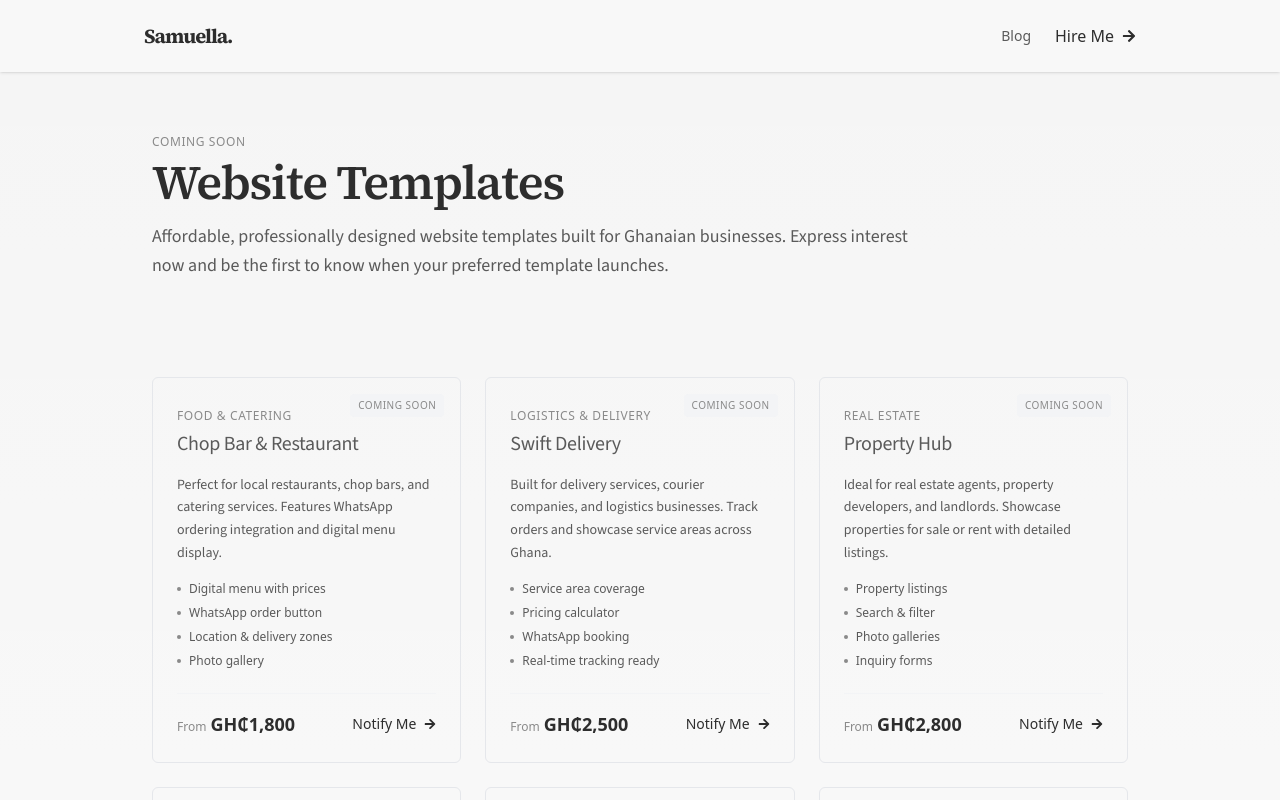
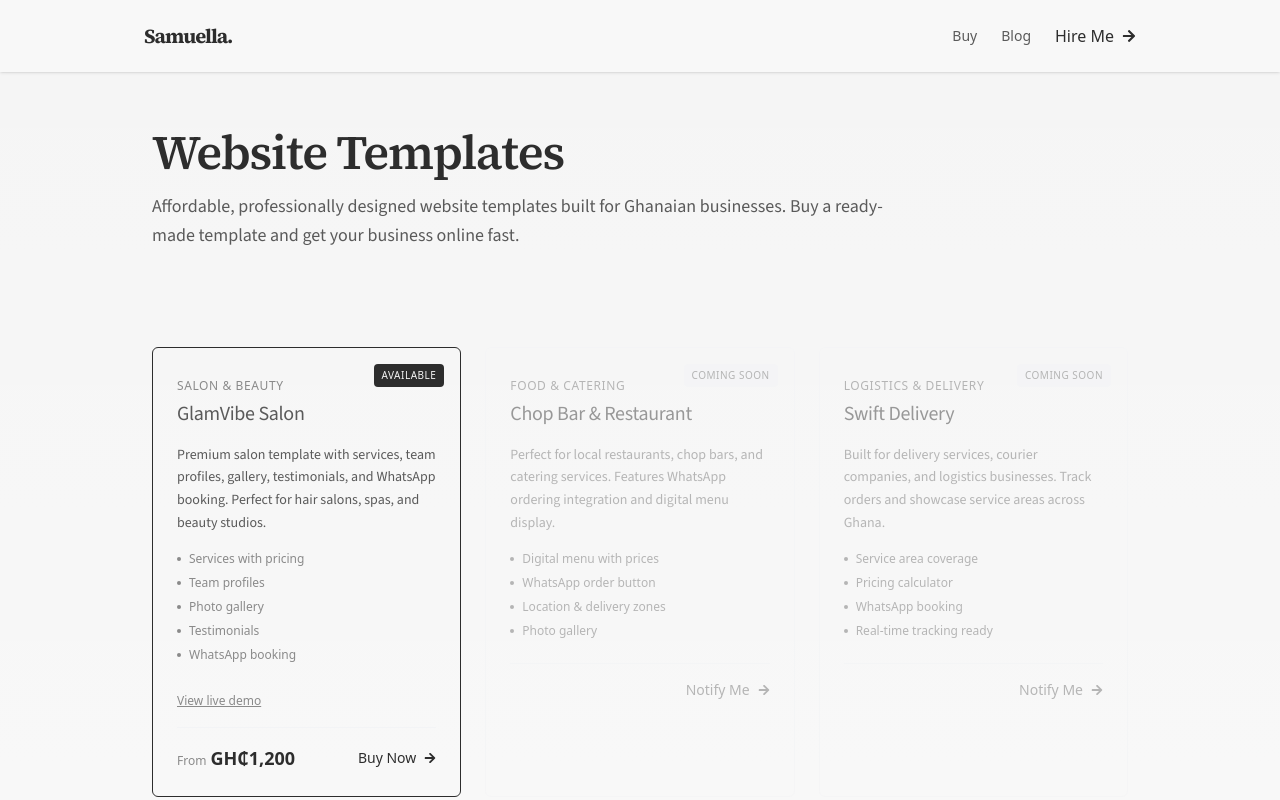
Before and after one commit to aglago/samuella, a Next.js app: page /shop in a window 1280 px wide. Shown: the top 800 px of the page. Built offline with nearby package versions, Linux system fonts and the light colour scheme.

Commit message:
Add GlamVibe template to shop, grey out coming soon templates

```diff
--- a/app/shop/page.tsx
+++ b/app/shop/page.tsx
@@ -15,9 +15,28 @@ interface Template {
   description: string;
   price: number;
   features: string[];
+  available?: boolean;
+  demoUrl?: string;
 }
 
 const TEMPLATES: Template[] = [
+  {
+    id: "glamvibe-salon",
+    title: "GlamVibe Salon",
+    category: "Salon & Beauty",
+    description:
+      "Premium salon template with services, team profiles, gallery, testimonials, and WhatsApp booking. Perfect for hair salons, spas, and beauty studios.",
+    price: 1200,
+    features: [
+      "Services with pricing",
+      "Team profiles",
+      "Photo gallery",
+      "Testimonials",
+      "WhatsApp booking",
+    ],
+    available: true,
+    demoUrl: "https://glamvibe.vercel.app",
+  },
   {
     id: "chop-bar-restaurant",
     title: "Chop Bar & Restaurant",
@@ -134,20 +153,32 @@ const TEMPLATES: Template[] = [
 
 const TemplateCard = ({ template }: { template: Template }) => {
   return (
-    <div className="rounded-md border border-gray-200 p-6 transition-all duration-200 hover:border-primary hover:shadow-sm relative">
-      <span className="absolute top-4 right-4 text-[10px] uppercase tracking-wider bg-gray-100 text-accent px-2 py-1 rounded">
-        Coming Soon
+    <div className={`rounded-md border p-6 transition-all duration-200 relative ${
+      template.available
+        ? "border-primary hover:shadow-sm"
+        : "border-gray-100 opacity-60"
+    }`}>
+      <span className={`absolute top-4 right-4 text-[10px] uppercase tracking-wider px-2 py-1 rounded ${
+        template.available
+          ? "bg-primary text-light"
+          : "bg-gray-100 text-accent"
+      }`}>
+        {template.available ? "Available" : "Coming Soon"}
       </span>
       <div className="mb-4">
         <span className="text-xs text-accent uppercase tracking-wider">
           {template.category}
         </span>
-        <h3 className="text-xl font-semibold text-primary heading-secondary mt-1">
+        <h3 className={`text-xl font-semibold heading-secondary mt-1 ${
+          template.available ? "text-primary" : "text-accent"
+        }`}>
           {template.title}
         </h3>
       </div>
 
-      <p className="text-secondary text-sm leading-relaxed mb-4">
+      <p className={`text-sm leading-relaxed mb-4 ${
+        template.available ? "text-secondary" : "text-accent"
+      }`}>
         {template.description}
       </p>
 
@@ -155,7 +186,7 @@ const TemplateCard = ({ template }: { template: Template }) => {
         {template.features.map((feature, index) => (
           <li
             key={index}
-            className="text-xs text-secondary flex items-center gap-2"
+            className="text-xs text-accent flex items-center gap-2"
           >
             <span className="w-1 h-1 bg-accent rounded-full"></span>
             {feature}
@@ -163,20 +194,44 @@ const TemplateCard = ({ template }: { template: Template }) => {
         ))}
       </ul>
 
+      {template.available && template.demoUrl && (
+        <div className="mb-4">
+          <Link
+            href={template.demoUrl}
+            target="_blank"
+            rel="noopener noreferrer"
+            className="text-xs text-accent hover:text-primary transition-colors underline"
+          >
+            View live demo
+          </Link>
+        </div>
+      )}
+
       <div className="flex items-center justify-between pt-4 border-t border-gray-100">
+        {template.available ? (
           <div>
             <span className="text-xs text-accent">From</span>
             <span className="text-lg font-semibold text-primary ml-1">
               GH₵{template.price.toLocaleString()}
             </span>
           </div>
+        ) : (
+          <div></div>
+        )}
         <Link
-          href={`https://wa.me/233509581027?text=Hi Samuella, I'm interested in the "${template.title}" template for my business. Please notify me when it's ready!`}
+          href={template.available
+            ? `https://wa.me/233509581027?text=Hi Samuella, I want to buy the "${template.title}" template for my business!`
+            : `https://wa.me/233509581027?text=Hi Samuella, I'm interested in the "${template.title}" template. Please notify me when it's ready!`
+          }
           target="_blank"
           rel="noopener noreferrer"
-          className="group text-sm text-primary flex items-center gap-2 hover:text-accent transition-colors"
+          className={`group text-sm flex items-center gap-2 transition-colors ${
+            template.available
+              ? "text-primary hover:text-accent"
+              : "text-accent hover:text-primary"
+          }`}
         >
-          <span>Notify Me</span>
+          <span>{template.available ? "Buy Now" : "Notify Me"}</span>
           <FaArrowRight className="text-xs transition-transform duration-200 group-hover:translate-x-1" />
         </Link>
       </div>
@@ -191,14 +246,13 @@ export default function ShopPage() {
       <div className="pt-6 pb-8">
         <div className="container mx-auto px-4">
           <div className="max-w-3xl">
-            <span className="text-xs uppercase tracking-wider text-accent mb-2 inline-block">Coming Soon</span>
             <h1 className="text-4xl md:text-5xl heading-primary mb-4">
               Website Templates
             </h1>
             <p className="text-lg text-secondary leading-relaxed">
               Affordable, professionally designed website templates built for
-              Ghanaian businesses. Express interest now and be the first to know
-              when your preferred template launches.
+              Ghanaian businesses. Buy a ready-made template and get your
+              business online fast.
             </p>
           </div>
         </div>
@@ -227,18 +281,18 @@ export default function ShopPage() {
                 <div className="w-10 h-10 rounded-full border-2 border-accent flex items-center justify-center mx-auto mb-4">
                   <span className="text-sm font-medium text-primary">1</span>
                 </div>
-                <h3 className="font-medium text-primary mb-2">Express Interest</h3>
+                <h3 className="font-medium text-primary mb-2">Choose</h3>
                 <p className="text-sm text-secondary">
-                  Click &quot;Notify Me&quot; on templates you&apos;re interested in
+                  Pick a template that fits your business
                 </p>
               </div>
               <div className="text-center">
                 <div className="w-10 h-10 rounded-full border-2 border-accent flex items-center justify-center mx-auto mb-4">
                   <span className="text-sm font-medium text-primary">2</span>
                 </div>
-                <h3 className="font-medium text-primary mb-2">Get Notified</h3>
+                <h3 className="font-medium text-primary mb-2">Customize</h3>
                 <p className="text-sm text-secondary">
-                  Be the first to know when your template is ready
+                  I&apos;ll add your content, branding, and details
                 </p>
               </div>
               <div className="text-center">
@@ -247,7 +301,7 @@ export default function ShopPage() {
                 </div>
                 <h3 className="font-medium text-primary mb-2">Launch</h3>
                 <p className="text-sm text-secondary">
-                  Get your customized website up and running
+                  Go live with your professional website
                 </p>
               </div>
             </div>
--- a/components/Header.tsx
+++ b/components/Header.tsx
@@ -52,6 +52,12 @@ const Header = () => {
 
         <div className="flex items-center gap-4 sm:gap-6">
           <Link
+            href="/shop"
+            className="text-secondary hover:text-primary transition-colors text-sm"
+          >
+            Buy
+          </Link>
+          <Link
             href="/blog"
             className="text-secondary hover:text-primary transition-colors text-sm"
           >
```
Lines whose indentation alone changed are shown as unchanged.
